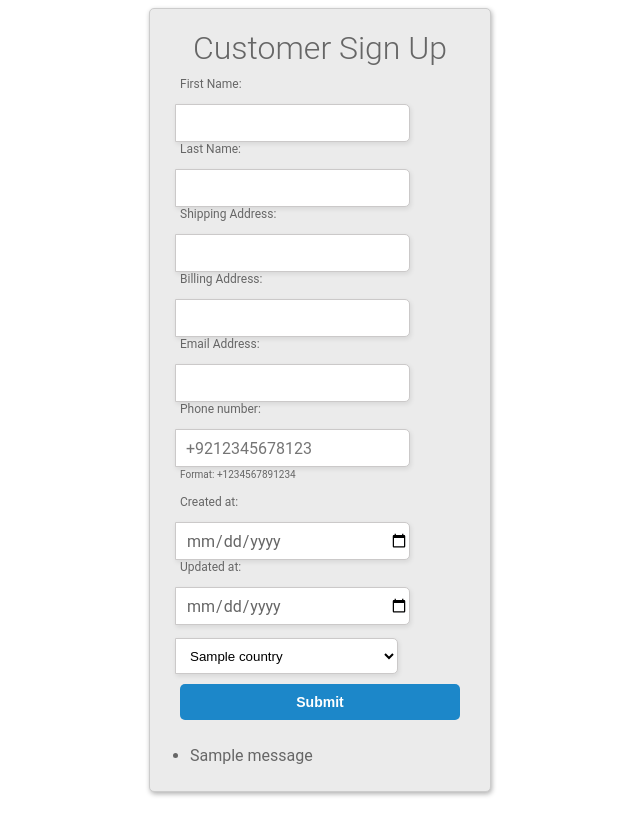
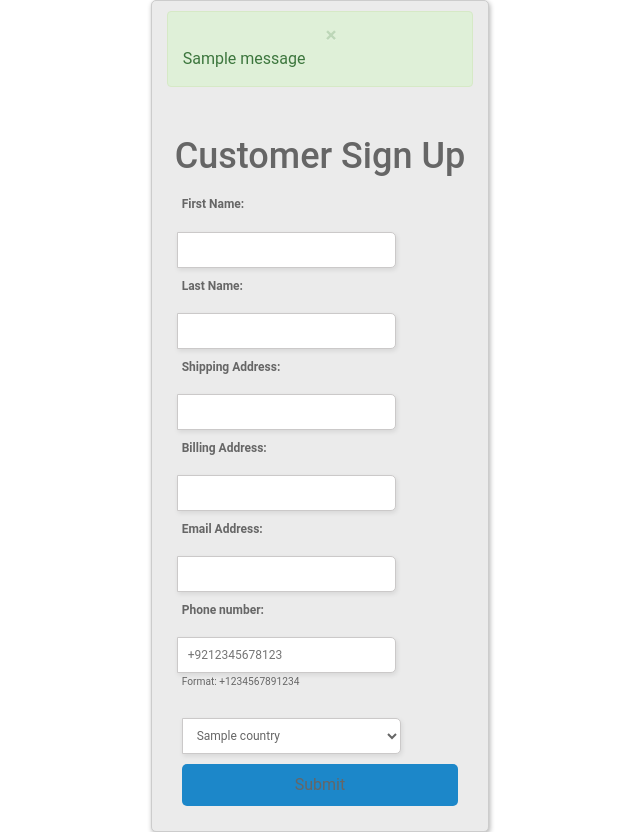
Before and after one commit to Sallahuddin-kh/Django-project, a Django app: page /customer/create/ in a window 1280 px wide. Shown: the whole page, without its empty margins (320-960 px from the left). Before the commit the page ends 796 px from the top, so only its background shows below. Run offline with Django 3.2, Linux system fonts and the light colour scheme; tables that the repository leaves empty hold one stand-in row (values such as "Sample post"); one stand-in notice (Sample message) is shown; some libraries are stand-ins or nearby versions.

Commit message:
Removing manual created/update date insertion and implementing success/failure message

```diff
--- a/ecommerceproj/theretailerapp/templates/theretailerapp/customer_list.html
+++ b/ecommerceproj/theretailerapp/templates/theretailerapp/customer_list.html
@@ -8,8 +8,12 @@
     <meta name="viewport" content="width=device-width, initial-scale=1" />
     {% load static %}
     <link rel="stylesheet" href="{% static 'css/styles.css' %}" />
+    <link rel="stylesheet" href="https://maxcdn.bootstrapcdn.com/bootstrap/3.3.7/css/bootstrap.min.css">
+    <script src="https://maxcdn.bootstrapcdn.com/bootstrap/3.3.7/js/bootstrap.min.js"></script>
   </head>
   <body>
+        {% include 'theretailerapp/message.html' %}
+
     <div class="container">
       <a class="button button2" href="product">Product List</a>
       <h1>Customer List</h1>
--- a/ecommerceproj/theretailerapp/templates/theretailerapp/customer_signup_form.html
+++ b/ecommerceproj/theretailerapp/templates/theretailerapp/customer_signup_form.html
@@ -8,10 +8,15 @@
     <meta name="viewport" content="width=device-width, initial-scale=1" />
     {% load static %}
     <link rel="stylesheet" href="{% static 'css/form_styles.css' %}" />
+    <link rel="stylesheet" href="https://maxcdn.bootstrapcdn.com/bootstrap/3.3.7/css/bootstrap.min.css">
+    <script src="https://maxcdn.bootstrapcdn.com/bootstrap/3.3.7/js/bootstrap.min.js"></script>
   </head>
   <body>
+
     <div class="main-block">
+      {% include 'theretailerapp/message.html' %}
       <h1>Customer Sign Up</h1>
+
       {% block content %}
       <form action="" method="post">
         {% csrf_token %}
@@ -61,14 +66,6 @@
             </br></br>
           </p>
           <p>
-            <label for="id_created_at">Created at:</label>
-            <input type="date" name="created_at" id="created_at" required />
-          </p>
-          <p>
-            <label for="id_updated_at">Updated at:</label>
-            <input type="date" name="updated_at" id="updated_at" required />
-          </p>
-          <p>
             <select name="country">
               {% for country in countries %}
               <option value="{{ country.country_name }}">
@@ -82,13 +79,6 @@
           </div>
         </div>
       </form>
-      {% if messages %}
-        <ul>
-            {% for message in messages %}
-            <li{% if message.tags %} class="{{ message.tags }}"{% endif %}>{{ message }}</li>
-            {% endfor %}
-        </ul>
-      {% endif %}
       {% endblock %}
     </div>
 
--- /dev/null
+++ b/ecommerceproj/theretailerapp/templates/theretailerapp/message.html
@@ -0,0 +1,10 @@
+{% for message in messages %}
+<div class="container-fluid p-0">
+  <div class="alert {{ message.tags }} alert-dismissible" role="alert" >
+    <button type="button" class="close" data-dismiss="alert" aria-label="Close">
+      <span aria-hidden="true">×</span>
+    </button>
+    {{ message }}
+  </div>
+</div>
+{% endfor %}
--- a/ecommerceproj/theretailerapp/views.py
+++ b/ecommerceproj/theretailerapp/views.py
@@ -22,24 +22,22 @@ def insert_customer(request):
         email = request.POST.get("email")
         selected_country  = request.POST.get("country")
         selected_country_obj = Country.objects.get(country_name = selected_country)
-        created_at = request.POST.get("created_at")
-        date_time_obj = datetime.datetime.strptime(created_at, '%Y-%m-%d')
-        created_at_str = date_time_obj.strftime('%Y-%m-%d')
-        updated_at = request.POST.get("updated_at")
-        date_time_obj = datetime.datetime.strptime(updated_at, '%Y-%m-%d')
-        updated_at_str = date_time_obj.strftime('%Y-%m-%d')
-        if(created_at>updated_at):
-            messages.warning(request, 'Updated Date larger than Creation Date')
-        else:
+        created_at = datetime.date.today()
+        created_at_str = created_at.strftime('%Y-%m-%d')
+        try:
             customer_instance = Customer(first_name=first_name,
             last_name=last_name,
             shipping_address=shipping_address,
             billing_address=billing_address,
             ph_number=ph_number,email=email,
             created_at=created_at_str,
-            updated_at=updated_at_str,
+            updated_at=created_at_str,
             )
             customer_instance.counrty = selected_country_obj
             customer_instance.save()
-            HttpResponseRedirect('/')
+        except Exception as e:
+            print(e)
+            messages.error(request,'System was not able to register try later')
+        messages.success(request, 'Customer Accounted Created Succesfully.')
+        return HttpResponseRedirect('/')
     return render(request,'theretailerapp/customer_signup_form.html', {'countries':country},)
```
Also changed, not shown: ecommerceproj/ecommerceproj/settings.py (+10 -0 lines).
